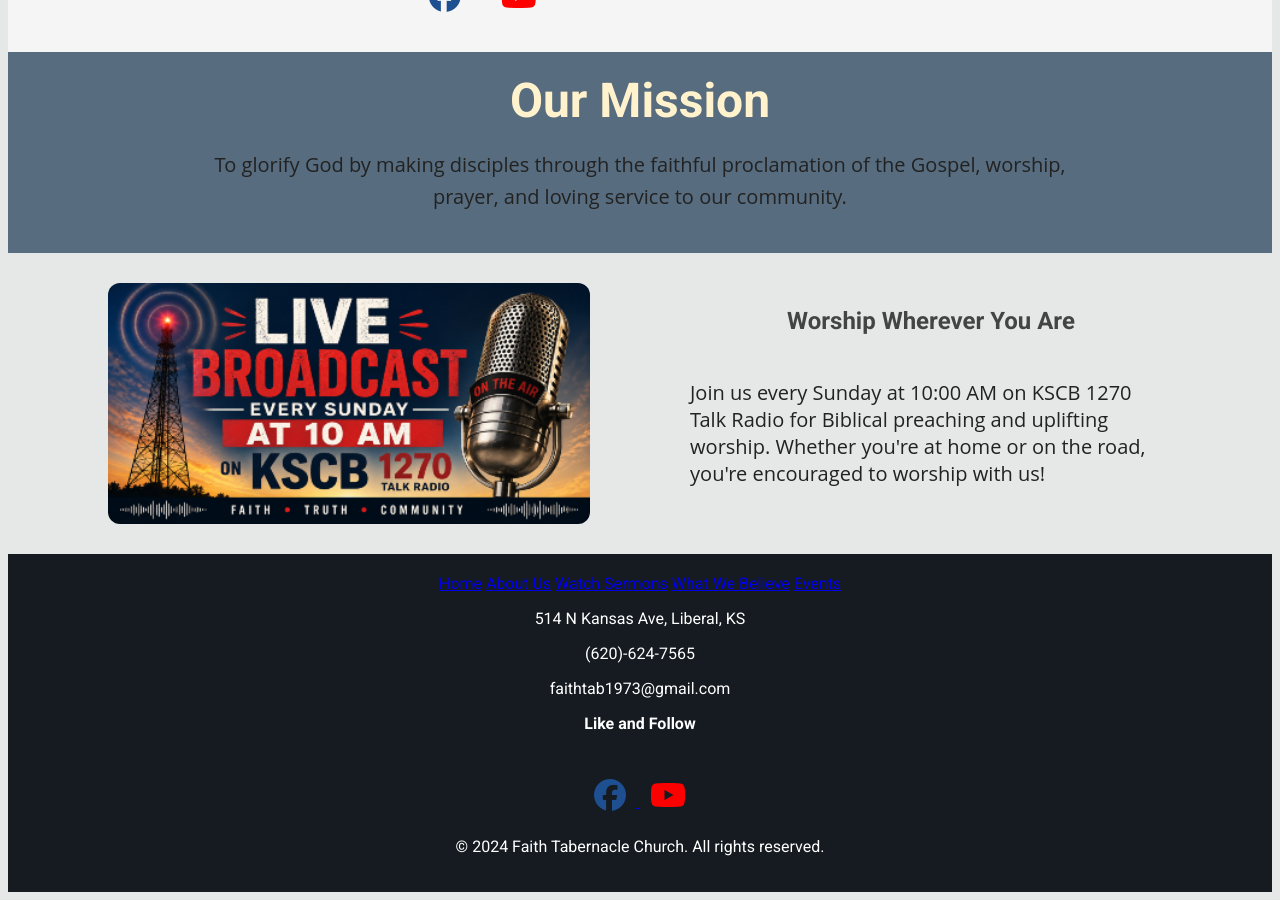
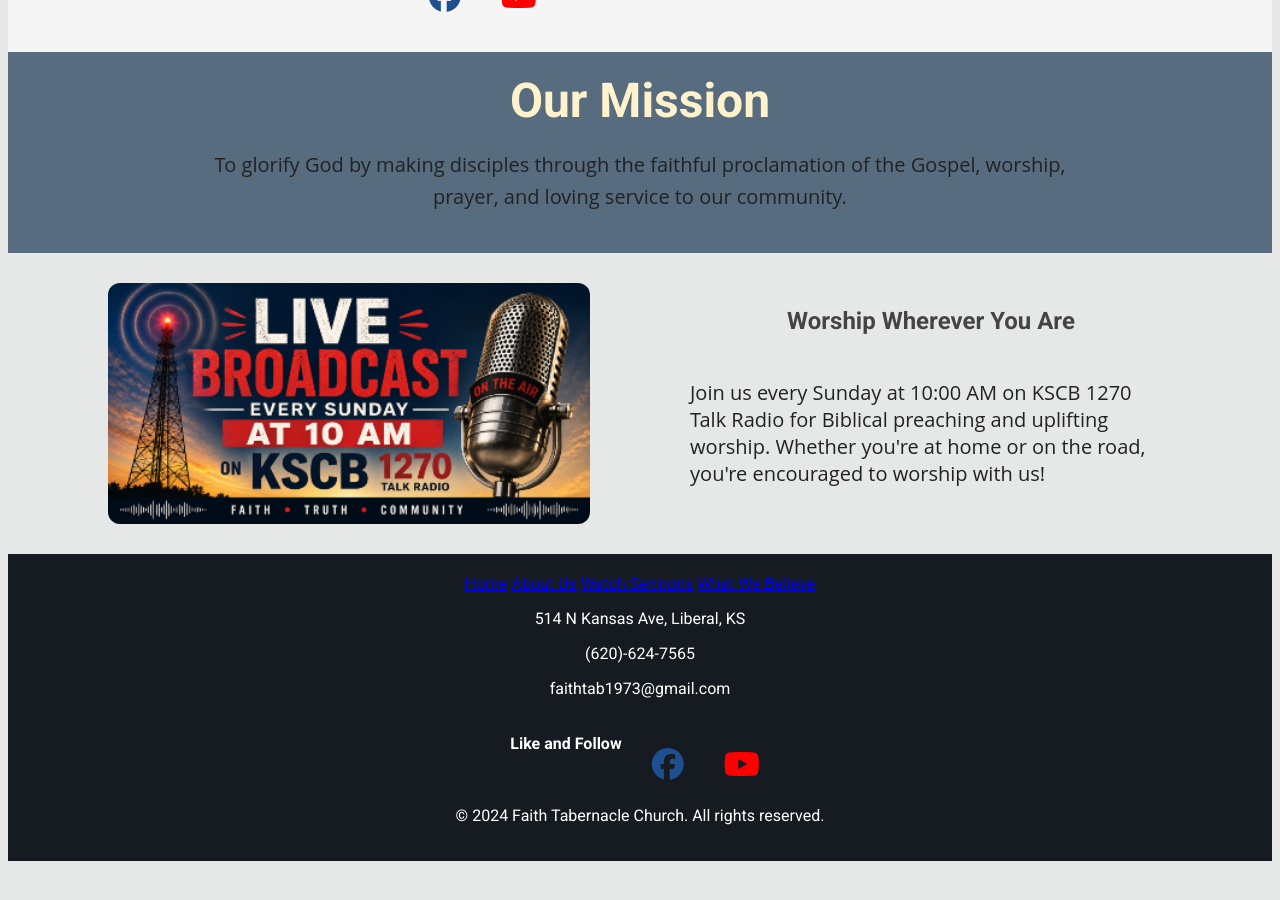
Before and after one commit to nwmdesign/faithtabliberal, a Jekyll site: the page built from index.html, in a window 1280 px wide and 900 px high, scrolled down 1132 px. Built offline with Jekyll 4.4.1, drawn with Linux system fonts in a browser that asks for light colours; after the commit the page ends 2001 px from its top, so only the background shows below that.

Commit message:
Remove 'Events' link from footer
Removed the 'Events' link from the footer section.

```diff
--- a/_includes/footer.html
+++ b/_includes/footer.html
@@ -5,14 +5,14 @@
             <a href="{{ '/about' | relative_url }}">About Us</a>
             <a href="{{ '/watch' | relative_url }}">Watch Sermons</a>
             <a href="{{ '/beliefs' | relative_url }}">What We Believe</a>
-            <a href="events">Events</a>
+
         </div>
-        <div class="contact">
+        <div>
             <p>514 N Kansas Ave, Liberal, KS</p>
             <p>(620)-624-7565</p>
             <p>faithtab1973@gmail.com</p>
         </div>
-        <div class="social-links">
+        <div class="social-icons">
             <p><strong>Like and Follow</strong></p>
                             <a href="https://facebook.com/faithtabliberal" target="_blank">
                             <i class="fa-brands fa-facebook"></i>
```
